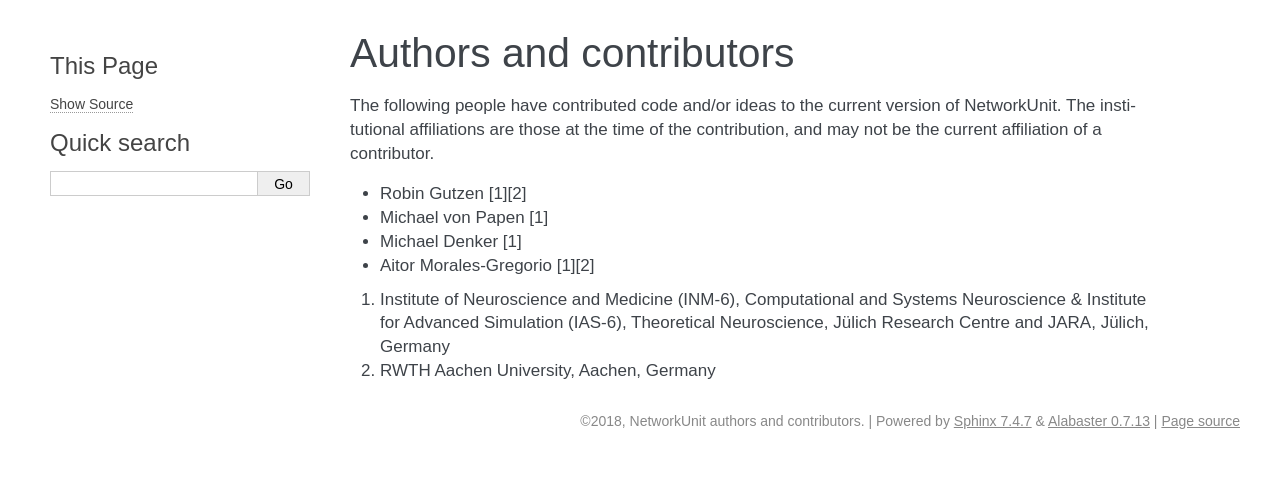
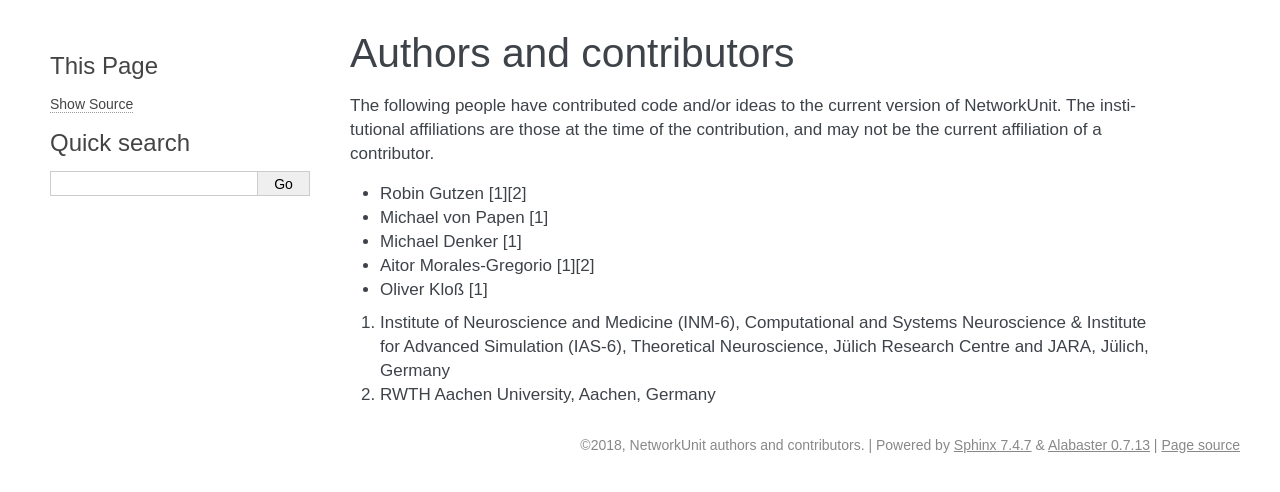
Before and after one commit to INM-6/networkunit, a Sphinx documentation site: the page built from doc/authors.rst, in a window 1280 px wide. Shown: the top 492 px of the page. Built offline with Sphinx 7.4.7, drawn with Linux system fonts in a browser that asks for light colours.

Commit message:
Update doc/authors.rst
Co-authored-by: Michael Denker <m.denker@fz-juelich.de>

```diff
--- a/doc/authors.rst
+++ b/doc/authors.rst
@@ -12,6 +12,7 @@ contribution, and may not be the current affiliation of a contributor.
 * Michael von Papen [1]
 * Michael Denker [1]
 * Aitor Morales-Gregorio [1][2]
+* Oliver Kloß [1]
 
 1. Institute of Neuroscience and Medicine (INM-6), Computational and Systems Neuroscience & Institute for Advanced Simulation (IAS-6), Theoretical Neuroscience, Jülich Research Centre and JARA, Jülich, Germany
 2. RWTH Aachen University, Aachen, Germany
```
